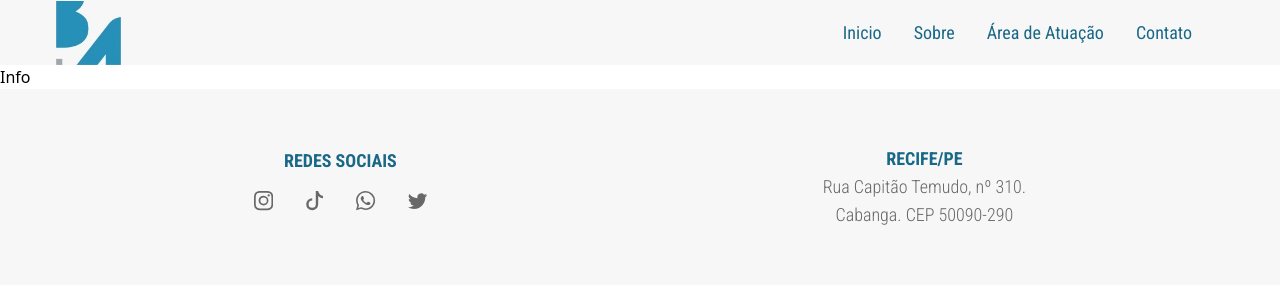
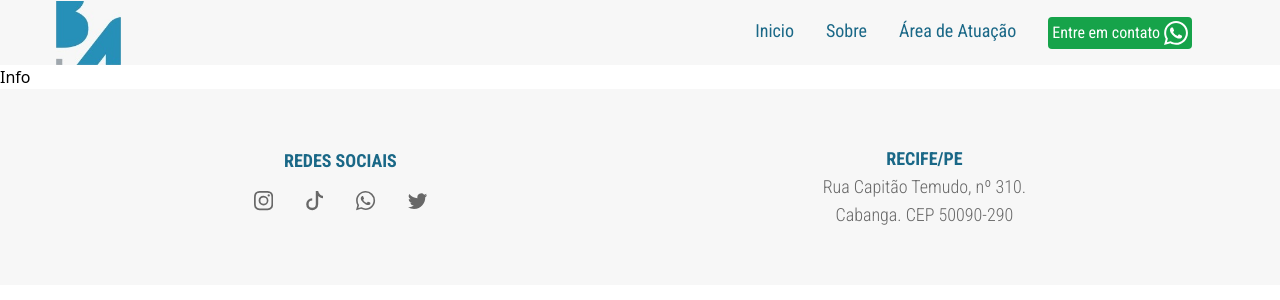
Before and after one commit to Rampche/bruno-s-landing-page, a React (Vite) app: page /info in a window 1280 px wide. Shown: the top 300 px of the page. Built offline with nearby package versions, Linux system fonts and the light colour scheme.

Commit message:
Added whatsapp contact btn.

```diff
--- /dev/null
+++ b/src/components/WhatsappLink.tsx
@@ -0,0 +1,22 @@
+import React from 'react';
+import { ImWhatsapp } from 'react-icons/im';
+
+const WhatsappLink = (): JSX.Element => {
+  const url = 'https://wa.me/5581999320897';
+
+  return (
+    <div className="bg-green-600 rounded text-white ">
+      <a
+        href={url}
+        target="_blank"
+        rel="noopener noreferrer"
+        className="flex flex-row gap-1 p-1 text-base justify-center"
+      >
+        <p>Entre em contato</p>
+        <ImWhatsapp size="1.5rem" />
+      </a>
+    </div>
+  );
+};
+
+export default WhatsappLink;
--- a/src/components/header/Header.tsx
+++ b/src/components/header/Header.tsx
@@ -3,6 +3,7 @@ import Logo from './Logo';
 import { Link } from 'react-router-dom';
 import { useState } from 'react';
 import { EventType } from '../../models/button';
+import WhatsappLink from '../WhatsappLink';
 
 const Header = (): JSX.Element => {
   //* Navigate links
@@ -19,10 +20,10 @@ const Header = (): JSX.Element => {
       name: 'Área de Atuação',
       path: '/info',
     },
-    {
-      name: 'Contato',
-      path: '/contact',
-    },
+    /* {
+      name: <WhatsappLink />,
+      path: '',
+    }, */
   ];
 
   //* Change state to control the navbar
@@ -43,11 +44,14 @@ const Header = (): JSX.Element => {
         <ul className="flex px-4">
           {navList.map((item) => (
             <li className="text-lg">
-              <Link to={item.path} key={item.name}>
+              <Link to={item.path} key={item.path}>
                 {item.name}
               </Link>
             </li>
           ))}
+          <li>
+            <WhatsappLink />
+          </li>
         </ul>
       </div>
       <button className="sm:hidden" onClick={handleNavBar}>
@@ -66,11 +70,14 @@ const Header = (): JSX.Element => {
         <ul className="pt-12 text-center h-full w-full">
           {navList.map((item) => (
             <li className="py-8 text-lg font-semibold">
-              <Link to={item.path} key={item.name}>
+              <Link to={item.path} key={item.path}>
                 {item.name}
               </Link>
             </li>
           ))}
+          <li>
+            <WhatsappLink />
+          </li>
         </ul>
       </div>
     </nav>
--- a/src/components/header/NavBar.tsx
+++ b/src/components/header/NavBar.tsx
@@ -3,6 +3,7 @@ import Logo from './Logo';
 import { Link } from 'react-router-dom';
 import { useState } from 'react';
 import { EventType } from '../../models/button';
+import WhatsappLink from '../WhatsappLink';
 
 const NavBar = (): JSX.Element => {
   //* Navigate links
@@ -19,10 +20,10 @@ const NavBar = (): JSX.Element => {
       name: 'Área de Atuação',
       path: '/info',
     },
-    {
+    /* {
       name: 'Contato',
       path: '/contact',
-    },
+    }, */
   ];
 
   //* Change state to control the navbar
--- a/src/pages/Home.tsx
+++ b/src/pages/Home.tsx
@@ -7,6 +7,7 @@ const Home = (): JSX.Element => {
     <>
       <Hero />
       <Introduction />
+      //TODO: Inserir publicações; Avaliações no Google;
     </>
   );
 };
```
Also changed, not shown: src/App.tsx (+1 -7 lines).
